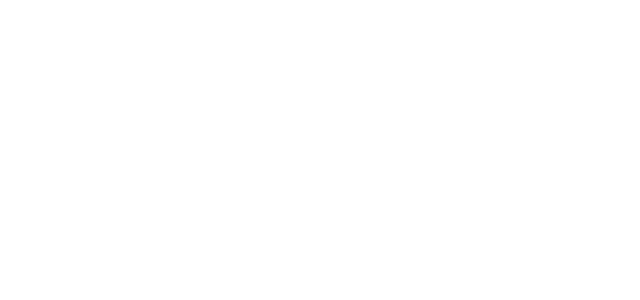
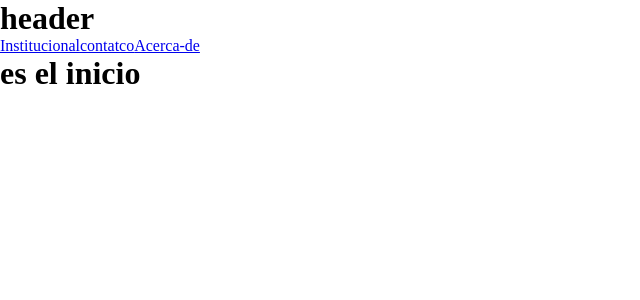
Before and after one commit to federico-batalla/Ctpoba, a React (Create React App) app: page / in a window 1280 px wide. Shown: the top 300 px of the page, without its empty margins (0-640 px from the left). Built offline with nearby package versions, Linux system fonts and the light colour scheme.

Commit message:
se instalo la libreria react router

```diff
--- a/package.json
+++ b/package.json
@@ -8,6 +8,7 @@
     "@testing-library/user-event": "^13.5.0",
     "react": "^18.2.0",
     "react-dom": "^18.2.0",
+    "react-router-dom": "^6.16.0",
     "react-scripts": "^3.0.1",
     "web-vitals": "^2.1.4"
   },
--- a/src/App.jsx
+++ b/src/App.jsx
@@ -1,9 +1,17 @@
 import React from 'react';
+import Header from './Component/Header/Header';
+import { NavLink , Route , Routes} from 'react-router-dom';
+import Institucional from './Component/Institucional/Institucional';
+
 
 const App = () => {
   return (
     <div>
+      <Header/>
+      <Routes>
+                <Route path='/' element={<Institucional/>}/>
 
+      </Routes>
     </div>
   );
 };
--- /dev/null
+++ b/src/Component/Header/Header.jsx
@@ -0,0 +1,19 @@
+import React from 'react';
+
+import { NavLink , Route , Routes} from 'react-router-dom';
+
+const Header = () => {
+    return (
+        <>
+            <h1>header</h1>
+            <nav>
+                <NavLink to="/">Institucional</NavLink>
+                <NavLink to="/contacto">contatco</NavLink>
+                <NavLink to="/acerca-de">Acerca-de</NavLink>
+            </nav>
+
+        </>
+    );
+};
+
+export default Header;
--- /dev/null
+++ b/src/Component/Institucional/Institucional.jsx
@@ -0,0 +1,11 @@
+import React from 'react';
+
+const Institucional = () => {
+    return (
+        <div>
+          <h1>es el inicio</h1>
+        </div>
+    );
+};
+
+export default Institucional;
--- a/src/index.css
+++ b/src/index.css
@@ -1,13 +1,5 @@
-body {
+* {
   margin: 0;
-  font-family: -apple-system, BlinkMacSystemFont, 'Segoe UI', 'Roboto', 'Oxygen',
-    'Ubuntu', 'Cantarell', 'Fira Sans', 'Droid Sans', 'Helvetica Neue',
-    sans-serif;
-  -webkit-font-smoothing: antialiased;
-  -moz-osx-font-smoothing: grayscale;
+  padding: 0;
+  box-sizing: border-box;
 }
-
-code {
-  font-family: source-code-pro, Menlo, Monaco, Consolas, 'Courier New',
-    monospace;
-}
--- a/src/index.js
+++ b/src/index.js
@@ -3,12 +3,17 @@ import ReactDOM from 'react-dom/client';
 import './index.css';
 import App from './App';
 import reportWebVitals from './reportWebVitals';
+import { BrowserRouter, NavLink } from 'react-router-dom';
 
 const root = ReactDOM.createRoot(document.getElementById('root'));
 root.render(
-  <React.StrictMode>
-    <App />
-  </React.StrictMode>
+
+  <BrowserRouter>
+    <React.StrictMode>
+      <App />
+    </React.StrictMode>
+  </BrowserRouter>
+
 );
 
 // If you want to start measuring performance in your app, pass a function
```
Also changed, not shown: 1 other file (tests, documents, lock files or other folders).
